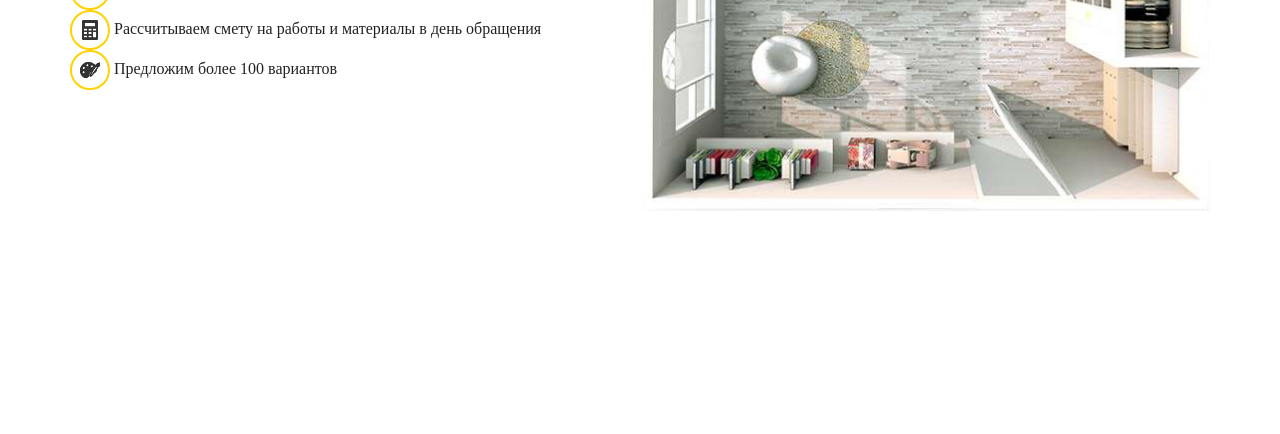
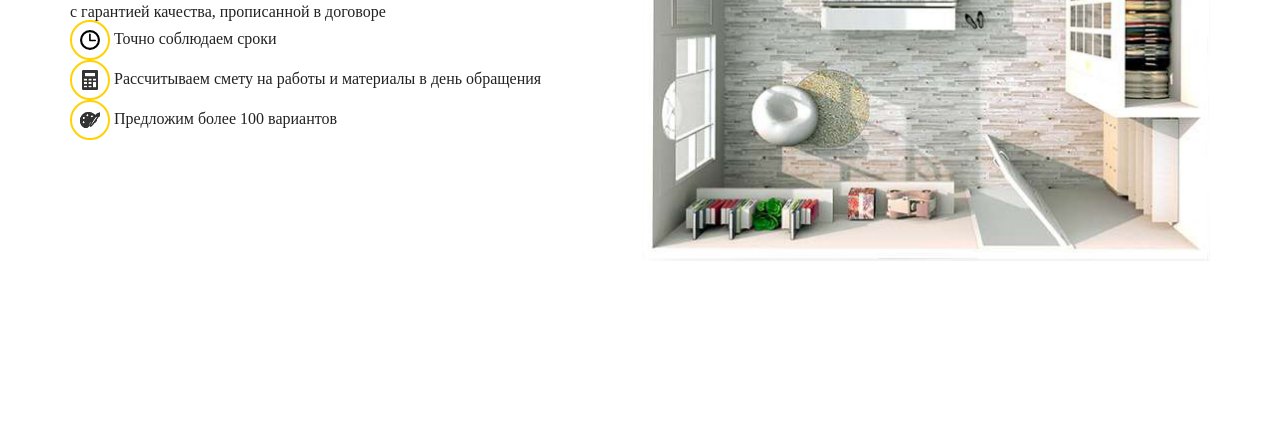
Before and after one commit to georgiy-kuznetsov/apartment-renovation-layout, a plain HTML site: page index.html in a window 1280 px wide. Shown: the part 366-800 px from the top of the page. Drawn offline with Linux system fonts and the light colour scheme.

Commit message:
Добавлены отступы у изображения секции .hero

```diff
--- a/src/sass/blocks/_hero.sass
+++ b/src/sass/blocks/_hero.sass
@@ -12,5 +12,6 @@
     &-image
         display: flex
         justify-content: flex-end
+        padding: 50px 0
         img
             width: 100%
```
Also changed, not shown: src/css/main.css, 1 other file.
